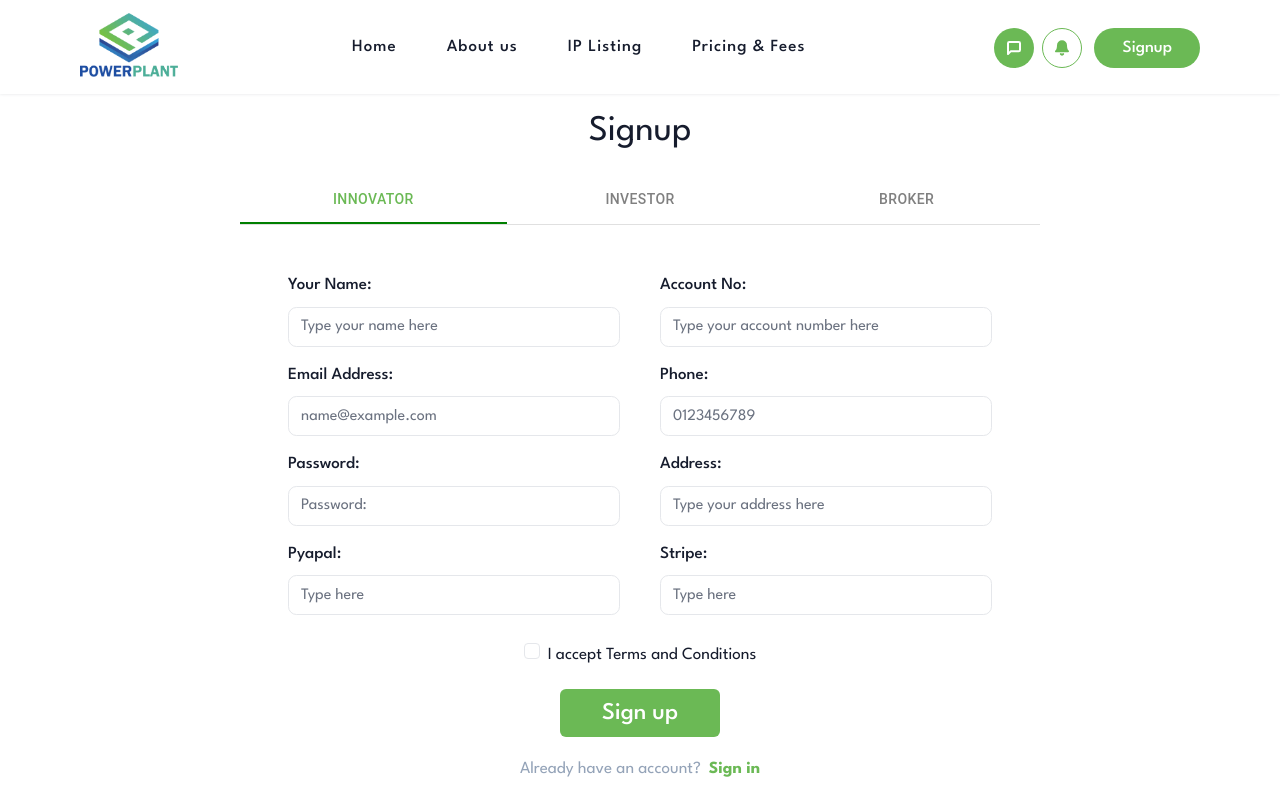
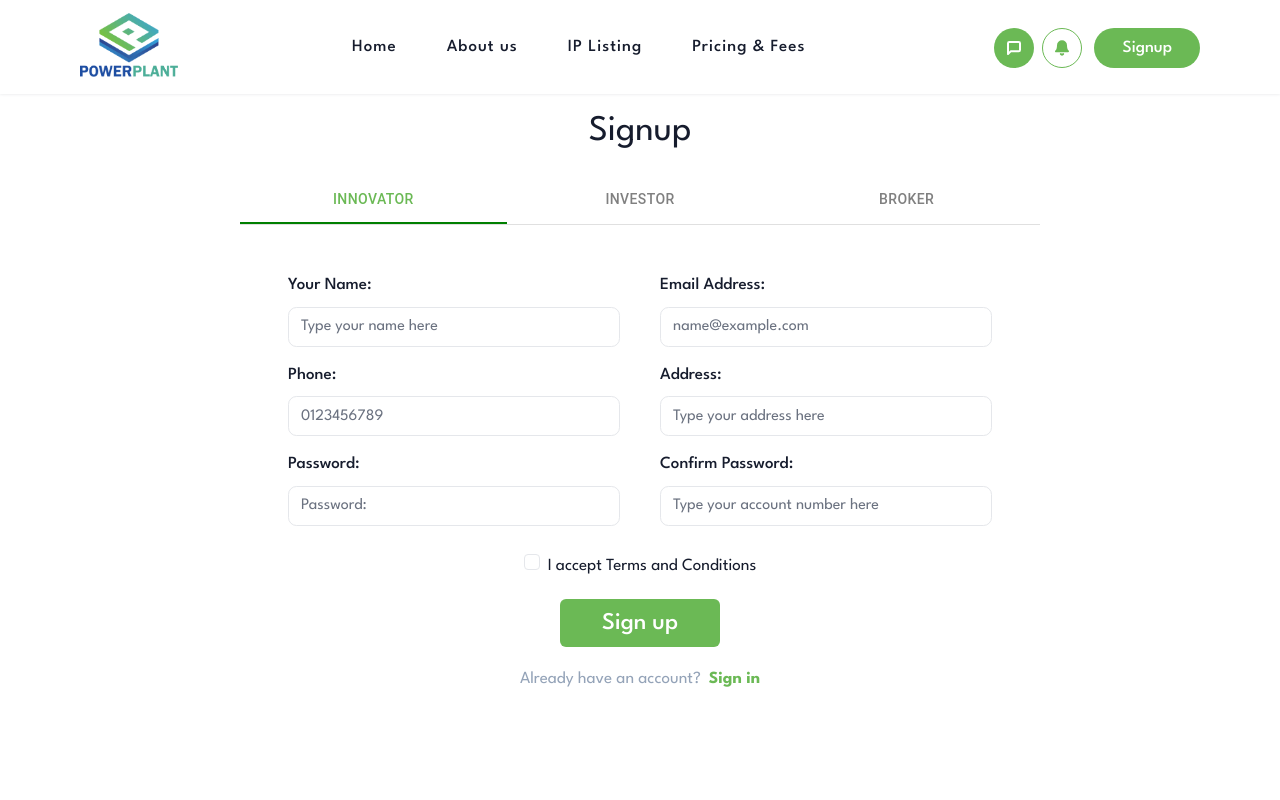
Before and after one commit to MuhammadHamzaSiddiqui1662/power-plant-frontend, a Next.js app: page /auth-signup in a window 1280 px wide. Shown: the top 800 px of the page. Built offline with nearby package versions, Linux system fonts and the light colour scheme.

Commit message:
fix: input feilds cjanged

```diff
--- a/src/app/auth-signup/page.js
+++ b/src/app/auth-signup/page.js
@@ -15,9 +15,8 @@ export default function Login() {
     phone: "",
     email: "",
     password: "",
+    confirmPassword: "",
     address: "",
-    accountNumber: "",
-    paypal: "",
   });
   const [error, setError] = useState("");
 
@@ -104,25 +103,6 @@ export default function Login() {
                       <div className="mb-4">
                         <label
                           className="text-customDarkBlue font-medium"
-                          htmlFor="Account"
-                        >
-                          Account No:
-                        </label>
-                        <input
-                          id="Account"
-                          type="text"
-                          className="form-input mt-2"
-                          placeholder="Type your account number here"
-                          name="accountNumber"
-                          value={data.accountNumber}
-                          onChange={handleDataChange}
-                        />
-                      </div>
-                    </Grid>
-                    <Grid item xs={12} sm={6}>
-                      <div className="mb-4">
-                        <label
-                          className="text-customDarkBlue font-medium"
                           htmlFor="LoginEmail"
                         >
                           Email Address:
@@ -161,6 +141,25 @@ export default function Login() {
                       <div className="mb-4">
                         <label
                           className="text-customDarkBlue font-medium"
+                          htmlFor="address"
+                        >
+                          Address:
+                        </label>
+                        <input
+                          id="address"
+                          type="text"
+                          className="form-input mt-2"
+                          placeholder="Type your address here"
+                          name="address"
+                          value={data.address}
+                          onChange={handleDataChange}
+                        />
+                      </div>
+                    </Grid>
+                    <Grid item xs={12} sm={6}>
+                      <div className="mb-4">
+                        <label
+                          className="text-customDarkBlue font-medium"
                           htmlFor="phone"
                         >
                           Password:
@@ -180,62 +179,21 @@ export default function Login() {
                       <div className="mb-4">
                         <label
                           className="text-customDarkBlue font-medium"
-                          htmlFor="address"
+                          htmlFor="Account"
                         >
-                          Address:
+                          Confirm Password:
                         </label>
                         <input
-                          id="address"
+                          id="Account"
                           type="text"
                           className="form-input mt-2"
-                          placeholder="Type your address here"
-                          name="address"
-                          value={data.address}
+                          placeholder="Type your account number here"
+                          name="confirmPassword"
+                          value={data.accountNumber}
                           onChange={handleDataChange}
                         />
                       </div>
                     </Grid>
-                    <Grid item xs={12} sm={6}>
-                      <div className="mb-4">
-                        <label
-                          className="text-customDarkBlue font-medium"
-                          htmlFor="paypal"
-                        >
-                          Pyapal:
-                        </label>
-                        <input
-                          id="paypal"
-                          type="text"
-                          className="form-input mt-2"
-                          placeholder="Type here"
-                          name="paypal"
-                          value={data.paypal}
-                          onChange={handleDataChange}
-                        />
-                      </div>
-                    </Grid>
-
-                    {(tabValue == 0 || tabValue == 2) && (
-                      <Grid item xs={12} sm={6}>
-                        <div className="mb-4">
-                          <label
-                            className="text-customDarkBlue font-medium"
-                            htmlFor="stripe"
-                          >
-                            Stripe:
-                          </label>
-                          <input
-                            id="stripe"
-                            type="text"
-                            className="form-input mt-2"
-                            placeholder="Type here"
-                            name="paypal"
-                            value={data.paypal}
-                            onChange={handleDataChange}
-                          />
-                        </div>
-                      </Grid>
-                    )}
                     {tabValue == 1 && (
                       <Grid item xs={12} sm={6}>
                         <div className="mb-4">
```
